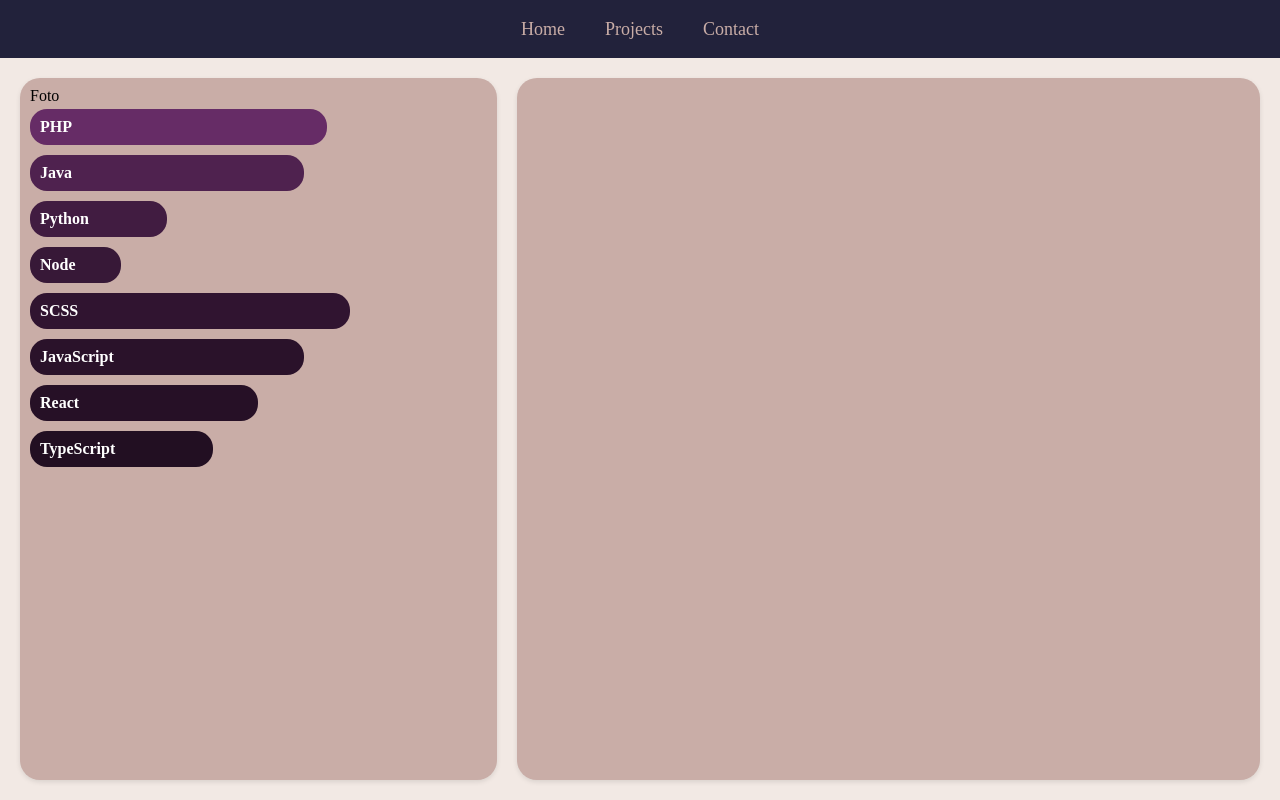
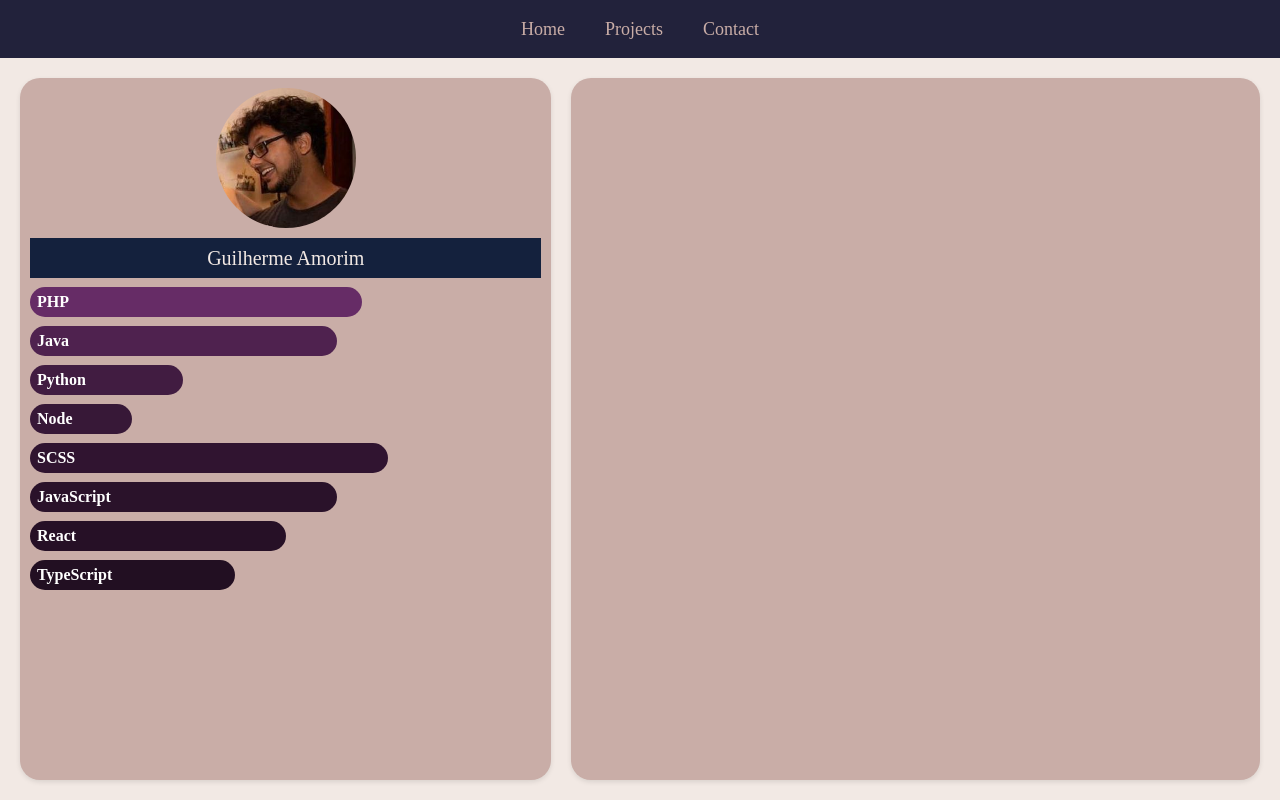
Before and after one commit to GuilhermeDeOliveiraAmorim/portfolio, a React (Create React App) app: page / in a window 1280 px wide. Built offline with nearby package versions, Linux system fonts and the light colour scheme.

Commit message:
feat: adding photo component

```diff
--- /dev/null
+++ b/src/components/photo/Photo.module.scss
@@ -0,0 +1,10 @@
+.photo_div {
+    display: flex;
+    align-items: center;
+    justify-content: center;
+    margin-bottom: 10px;
+}
+.photo {
+    border-radius: 50%;
+    height: 140px;
+}
--- /dev/null
+++ b/src/components/photo/index.tsx
@@ -0,0 +1,10 @@
+import StylePhoto from './Photo.module.scss';
+import photo from 'assets/photo.jpg';
+
+export default function Photo() {
+    return (
+        <div className={StylePhoto.photo_div}>
+            <img className={StylePhoto.photo} src={photo} alt={"Guilherme Amorim"} />
+        </div>
+    )
+}
--- a/src/components/skills/index.tsx
+++ b/src/components/skills/index.tsx
@@ -1,3 +1,4 @@
+import Photo from "components/photo";
 import Skill from "./skill";
 import StyleSkills from "./Skills.module.scss";
 
@@ -20,7 +21,10 @@ export default function Skills(props: Props) {
     ];
     return (
         <div className={StyleSkills.skills}>
-            <div>Foto</div>
+            <Photo />
+            <h3>
+                Guilherme Amorim
+            </h3>
             {skills.map((skill, index) => (
                 <Skill type={skill.type} level={skill.level} index={index} hue={hue} saturation={saturation} />
             ))}
--- a/src/components/skills/skill/Skill.module.scss
+++ b/src/components/skills/skill/Skill.module.scss
@@ -1,5 +1,5 @@
 .skills {
-    margin: 0 0 10px 0;
+    margin: 0 0 9px 0;
     padding: 0;
     width: calc(100%);
     list-style-type: none;
@@ -9,23 +9,23 @@
         position: relative;
         background-color: #888;
         color: #fff;
-        margin: 5px 0;
+        margin: 9px 0;
         transition: width 300ms ease-in-out;
-        border-radius: 17px;
+        border-radius: 18px;
         .collapsed & {
             width: 0 !important;
         }
         p {
-            padding: 10px;
+            padding: 7px;
             margin: 0;
             font-weight: bold;
         }
         span {
             position: absolute;
-            right: 10px;
+            right: 15px;
             display: inline-block;
             width: 30px;
-            top: 11px;
+            top: 12px;
             text-align: right;
             font-weight: normal;
             color: #fff;
```
Also changed, not shown: public/assets/photo.jpg (added), src/assets/photo.jpg (added).
